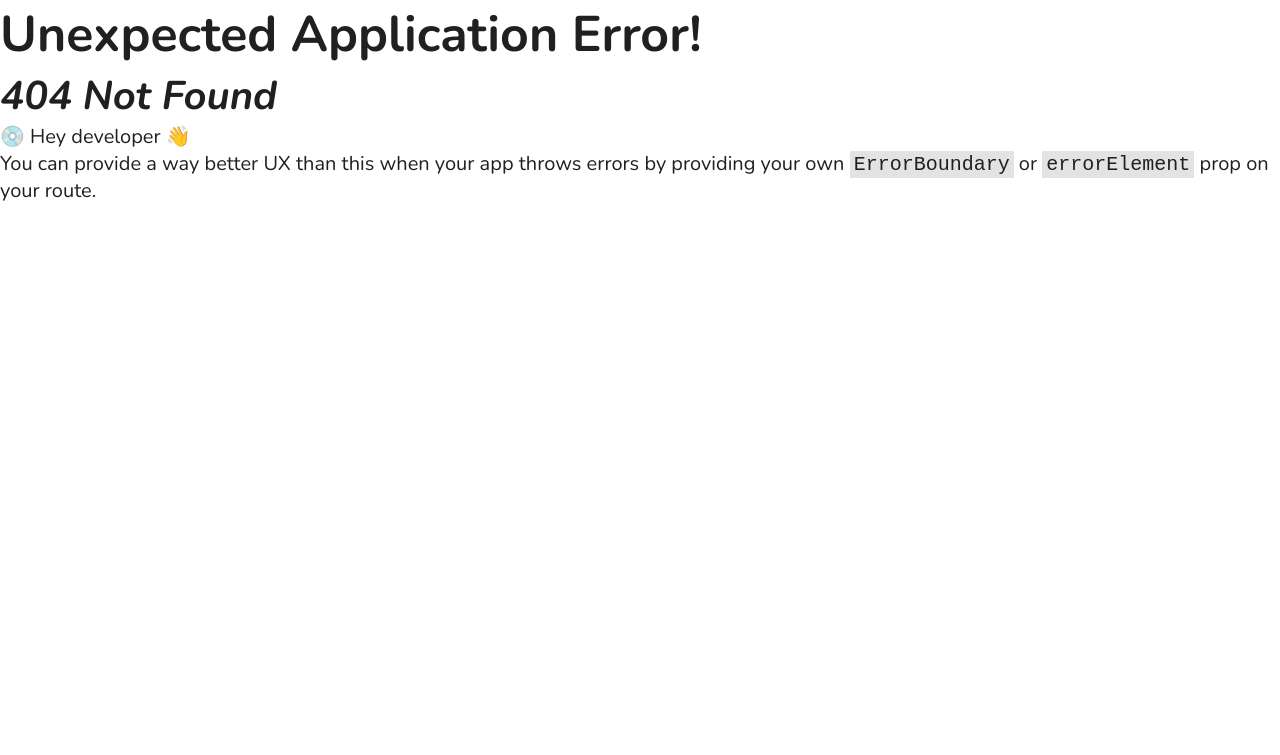
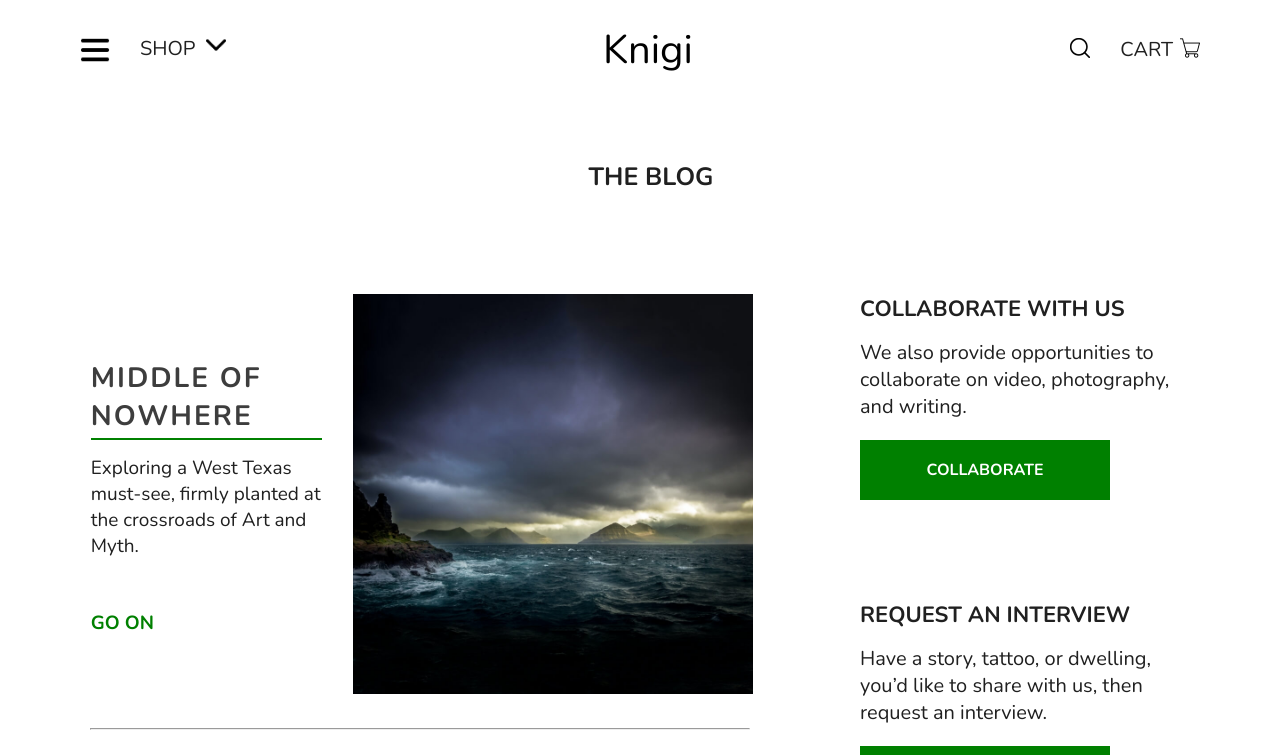
Before and after one commit to mahinulabid1/Knigi-React, a React (Vite) app: page /blog in a window 1280 px wide. Before the commit this address had no page. Shown: the top 755 px of the page. Built offline with nearby package versions, Linux system fonts and the light colour scheme.

Commit message:
added allBlog page

```diff
--- /dev/null
+++ b/public/css/AllBlogs.module.css
@@ -0,0 +1,11 @@
+.blogSection{
+    position: relative;
+    top: 10px;
+    margin-bottom: 200px;
+    padding: 0 90px;
+}
+
+.blogSectionHeading{
+    font-size: 25px;
+    margin: 50px 0 100px 2%;
+}
--- /dev/null
+++ b/public/css/cssComponent/allBlogsPart1.module.css
@@ -0,0 +1,47 @@
+.blogListContainer{
+    width: 60%;
+}
+
+
+
+.listSides:nth-child(1){
+    width: 35%;
+    position: relative;
+    margin-right: 30px;
+}
+
+.listSides:nth-child(2){
+    width: 60%;
+}
+
+.listSides:nth-child(2) img{
+    object-fit: contain;
+    height: 400px;
+}
+
+.listSides p{
+    font-size: 19px;
+    margin-bottom: 50px;
+}
+
+.blogListTitle{
+    font-size: 28px;
+    border-bottom: 2px solid green;
+    font-weight: 700;
+    letter-spacing: 2px;
+    margin-bottom: 15px;
+    display: block;
+    color: rgba(0,0,0,.76);
+    padding-bottom: 3px;
+    display: inline-block;
+}
+
+.listBtn{
+    font-size: 19px;
+    color: green;
+    font-weight: 700;
+}
+
+.listBtn:hover{
+    color:rgb(0, 255, 0);
+}
--- /dev/null
+++ b/public/css/cssComponent/allBlogsPart2.module.css
@@ -0,0 +1,37 @@
+.blogSideBar {
+    width: 30%;
+}
+
+.blogSideBar h3{
+    font-size: 22px;
+    margin-bottom: 15px;
+}
+
+.sideBarDesc{
+    font-size: 20px;
+}
+
+.sideBarButton:link,
+.sideBarButton:visited{
+    color: #fff;
+    background: green;
+    transition: all 0.4s;
+}
+
+.sideBarButton:hover,
+.sideBarButton:active{
+    background: rgb(0, 243, 0);
+}
+
+
+
+.sideBarButton{
+    text-align: center;
+    display: block;
+    font-weight: 700;
+    margin-bottom: 100px;
+    line-height: 60px;
+    width: 250px;
+    font-size: 16px;
+    margin-top: 20px;
+}
--- /dev/null
+++ b/src/component/allBlog.jsx
@@ -0,0 +1,39 @@
+import styles from "../../public/css/AllBlogs.module.css"
+import React from 'react'
+import Navigation from './childComponent/nav'
+import Stories from "./childComponent/stories"
+import BlogPostSummary from "./childComponent/BlogPostSummary"
+import Footer from "./childComponent/footer"
+import AllBlogsPartOne from "./childComponent/allBlogsPart1"
+import AllBlogsPart2 from "./childComponent/allBlogsPart2"
+
+const AllBlogs = ( ) => {
+    return(
+        <>
+            <Navigation />
+            <section className = {styles.blogSection}>
+
+                <h3 className = {"text-center " + styles.blogSectionHeading}>THE BLOG</h3>
+
+                <div className = "flex flex-wrap flex-s-b">
+
+                    <AllBlogsPartOne />
+
+                    <AllBlogsPart2 />
+                </div>
+
+                <div className = "page-counter-all-blogs">
+                    <div className = "page-counter-center-container center-horizontally">
+                        <div className = "page-counter-total-pages"> PAGE 1 OF 1</div>
+                        <div className = "current-page-page-counter">1</div>
+                    </div>
+
+                </div>
+            </section>
+
+            <Footer />
+        </>
+    )
+}
+
+export default AllBlogs;
--- /dev/null
+++ b/src/component/childComponent/allBlogsPart1.jsx
@@ -0,0 +1,73 @@
+import styles from "../../../public/css/cssComponent/allBlogsPart1.module.css";
+
+
+const AllBlogsPartOneData = [
+    {
+        title: "MIDDLE OF NOWHERE",
+        link: "/allStories",
+        para: "Exploring a West Texas must-see, firmly planted at the crossroads of Art and Myth.",
+        image: "images/singleStories/stories2.jpg"
+    },
+
+    {
+        title: "CELINA MUIRE",
+        link: "/allStories",
+        para: "Austin-based woodworker Celina Muire talks to us about process, pyrography, and the perfectly imperfect nature of making by hand.",
+        image: "images/singleStories/stories3.jpg"
+    },
+
+    {
+        title: "COOKFIRE",
+        link: "/allStories",
+        para: "A meal out-of-doors in Mt. Hood, OR with two of Portland’s finest foodies.",
+        image: "images/singleStories/stories4.jpg"
+    },
+
+    {
+        title: "LA JUICE SHOP",
+        link: "/allStories",
+        para: "Thoughts on juicing and the place to go for the best fresh, local, and organic beverages in West Hollywood.",
+        image: "images/singleStories/stories5.jpg"
+    },
+]
+
+const AllBlogsPartOne = () => {
+
+    return (
+        <>
+            <div className={styles.blogListContainer}>
+                {
+                    AllBlogsPartOneData.map( (cur ) => {
+                        return(
+                            <>
+                                <div className = {" flex flex-wrap flex-s-a flex-align-center"}>
+
+                                    <div className = {styles.listSides}>
+
+                                        <a href={cur.link} className = {styles.blogListTitle}>{cur.title}</a>
+                                        <p className = "sub-flex-para">{cur.para}</p>
+                                        <a href={cur.link} className = {styles.listBtn}>GO ON </a>
+
+                                    </div>
+
+                                    <div className = {styles.listSides}><img src={cur.image} alt=""/></div>
+                                </div>
+
+                                <br/>
+                                <hr/>
+                                <br/>
+                            </>
+
+
+
+                        )
+                    })
+                }
+
+            </div>
+        </>
+    )
+
+}
+
+export default AllBlogsPartOne;
--- /dev/null
+++ b/src/component/childComponent/allBlogsPart2.jsx
@@ -0,0 +1,23 @@
+import styles from "../../../public/css/cssComponent/allBlogsPart2.module.css";
+
+const AllBlogsPart2 = () => {
+    return (
+        <>
+            < div className = {styles.blogSideBar} >
+                <h3 className = "section-flex-h3">COLLABORATE WITH US</h3>
+                <p className ={styles.sideBarDesc}>
+                    We also provide opportunities to collaborate on video, photography, and writing.
+                </p>
+                <a href="./collaborate.php" className ={styles.sideBarButton}>COLLABORATE</a>
+                <h3 className = "section-flex-h3">REQUEST AN INTERVIEW</h3>
+                <p className = "section-flex-item-p">
+                    Have a story, tattoo, or dwelling, you’d like to share with us, then request an interview.
+                </p>
+                <a href="./collaborate.html" className ={styles.sideBarButton}>REQUEST AN INTERVIEW</a>
+            </div>
+        </>
+    )
+}
+
+
+export default AllBlogsPart2;
--- a/src/component/childComponent/dataAndFunctions.jsx
+++ b/src/component/childComponent/dataAndFunctions.jsx
@@ -94,7 +94,7 @@ const BlogPostSummaryData = [
 const StoriesData = [
     {
         image: "images/stories/stories1.jpg",
-        storiesLink: "/stories",
+        storiesLink: "/storiesDetail",
         title: "SHANTELL MARTIN ",
         titleSpan: "| ART",
         linkText: "Well, ARE YOU?",
@@ -104,7 +104,7 @@ const StoriesData = [
 
     {
         image: "images/stories/stories2.jpg",
-        storiesLink: "/stories",
+        storiesLink: "/storiesDetail",
         title: "CRÉ NATURAL BUILDING",
         titleSpan: "| ARCHITECTURE",
         linkText: "Closer to Home",
@@ -114,7 +114,7 @@ const StoriesData = [
 
     {
         image: "images/stories/stories3.jpg",
-        storiesLink: "/stories",
+        storiesLink: "/storiesDetail",
         title: "ALISON CARROLL",
         titleSpan: "| ENTREPRENEUR",
         linkText: "Wonder Valley",
@@ -124,7 +124,7 @@ const StoriesData = [
 
     {
         image: "images/stories/stories4.jpg",
-        storiesLink: "/stories",
+        storiesLink: "/storiesDetail",
         title: "JUSTIN CHUNG",
         titleSpan: "| PHOTOGRAPHER",
         linkText: "Faculty Department",
@@ -134,7 +134,7 @@ const StoriesData = [
 
     {
         image: "images/stories/stories5.jpg",
-        storiesLink: "/stories",
+        storiesLink: "/storiesDetail",
         title: "JOEKENNETH MUSEAU",
         titleSpan: "| CERAMICS",
         linkText: "The Journey of Departure",
@@ -144,7 +144,7 @@ const StoriesData = [
 
     {
         image: "images/stories/stories6.jpg",
-        storiesLink: "/stories",
+        storiesLink: "/storiesDetail",
         title: "PAGE, AZ",
         titleSpan: "| LANDSCAPE",
         linkText: "Antelope Canyon",
@@ -155,7 +155,7 @@ const StoriesData = [
 
     {
         image: "images/stories/stories7.jpg",
-        storiesLink: "/stories",
+        storiesLink: "/storiesDetail",
         title: "CODY COBB",
         titleSpan: "| PHOTOGRAPHER",
         linkText: "Eons of Earth",
@@ -165,7 +165,7 @@ const StoriesData = [
 
     {
         image: "images/stories/stories8.jpg",
-        storiesLink: "/stories",
+        storiesLink: "/storiesDetail",
         title: "JULIANNE AHN ",
         titleSpan: "| CERAMICS",
         linkText: "Object & Totem",
```
Also changed, not shown: src/main.jsx (+10 -4 lines).
